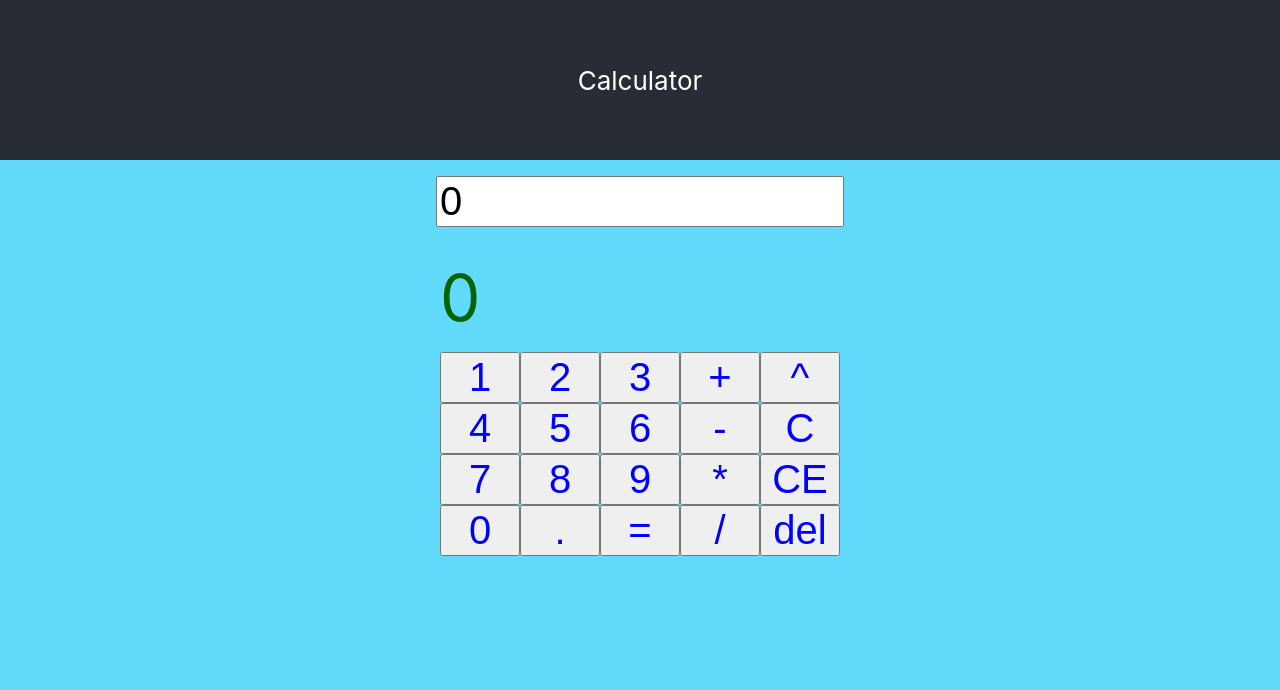
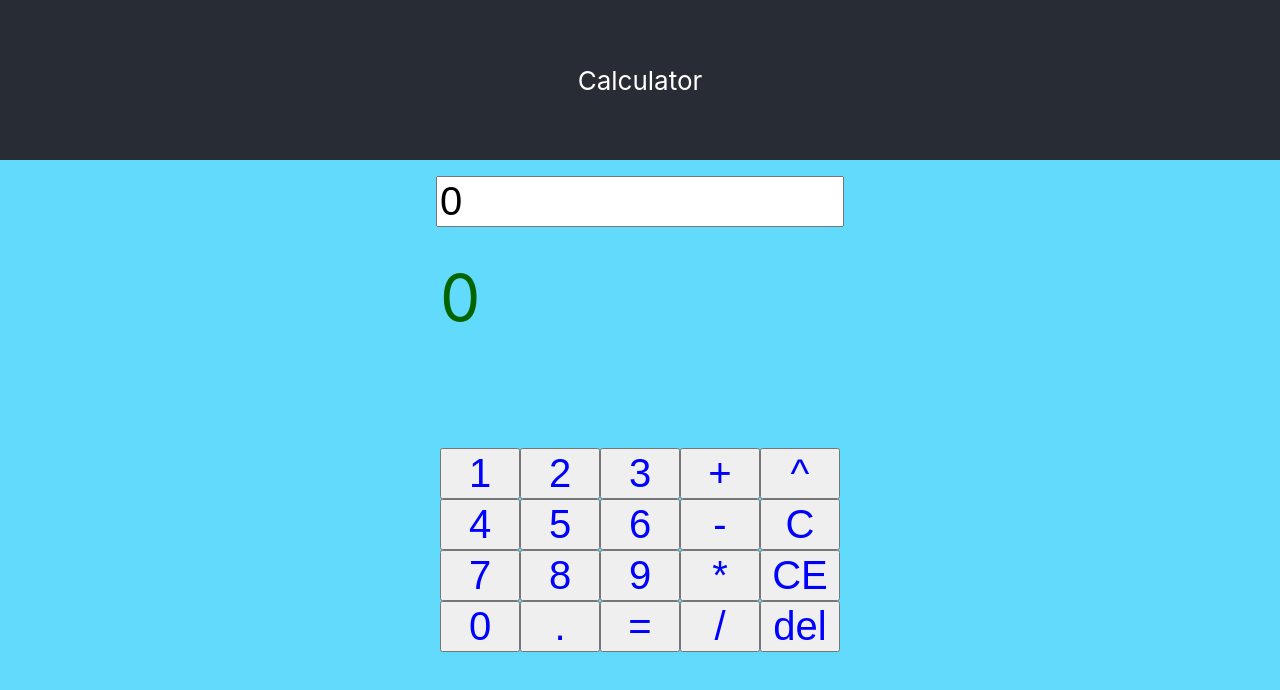
Before and after one commit to kaveh-bazugir/ReactCalculatorApp, a React (Create React App) app: page / in a window 1280 px wide. Shown: the top 690 px of the page. Built offline with nearby package versions, Linux system fonts and the light colour scheme.

Commit message:
style calculation history

```diff
--- a/src/Calculator.css
+++ b/src/Calculator.css
@@ -19,3 +19,15 @@
     font-size: 5vh;
     color: blue;
 }
+
+.calculationHistory {
+    width: 50vh;
+    min-height: 10vh;
+    margin: 2vh;
+    margin-left: auto;
+    margin-right: auto;
+    overflow-x: scroll;
+    text-align: left;
+    font-size: 5vh;
+    color: darkolivegreen;
+}
--- a/src/Calculator.jsx
+++ b/src/Calculator.jsx
@@ -187,7 +187,7 @@ const Calculator = () => {
         <>
         <input type="text" value={myInput} onChange={KeyboardInput} className="calculatorInput"/>
         <div className="calculatorResult">{myResult}</div>
-        <div>{calHistArr.map((item) => <>{item}</>)}</div>
+        <div className="calculationHistory">{calHistArr.map((item) => <>{item}</>)}</div>
         <div>
             {calButtons.map((buttonRow) => <div>{buttonRow.map(
                 (myButton) => <Btn label={myButton.label} onClick={myButton.onClick} className="calculatorButton"/>
```
